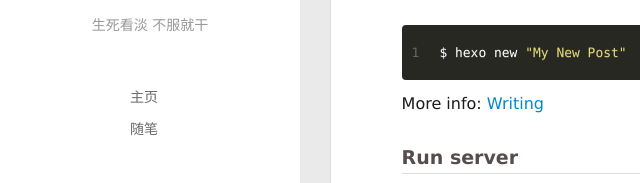
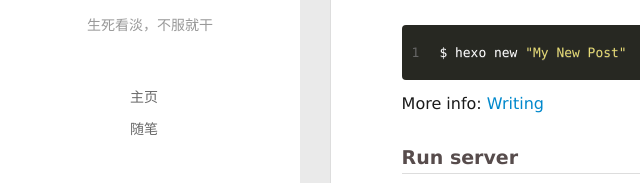
Before and after one commit to SawyerCheng/SawyerCheng.github.io, a plain HTML site: page 2018/03/17/hello-world/index.html in a window 1280 px wide. Shown: the part 327-510 px from the top of the page, 0-640 px from the left. Drawn offline with Linux system fonts and the light colour scheme.

Commit message:
Site updated: 2018-03-20 15:43:28

```diff
--- a/2018/03/17/hello-world/index.html
+++ b/2018/03/17/hello-world/index.html
@@ -53,7 +53,7 @@
 		  <h1 class="header-author"><a href="/">Sawyer</a></h1>
 		</hgroup>
 
-		<p class="header-subtitle">生死看淡 不服就干</p>
+		<p class="header-subtitle">生死看淡，不服就干</p>
 
 
 		<nav class="header-menu">
@@ -113,7 +113,7 @@
 			  <h1 class="header-author js-header-author">Sawyer</h1>
 			</hgroup>
 
-			<p class="header-subtitle"><i class="icon icon-quo-left"></i>生死看淡 不服就干<i class="icon icon-quo-right"></i></p>
+			<p class="header-subtitle"><i class="icon icon-quo-left"></i>生死看淡，不服就干<i class="icon icon-quo-right"></i></p>
 
 
 
```
Also changed, not shown: 2018/03/17/hello-world123/index.html (+2 -2 lines), 2018/03/18/hello-world456/index.html (+2 -2 lines), archives/2018/03/index.html (+2 -2 lines), archives/2018/index.html (+2 -2 lines), archives/index.html (+2 -2 lines), index.html (+2 -2 lines).
